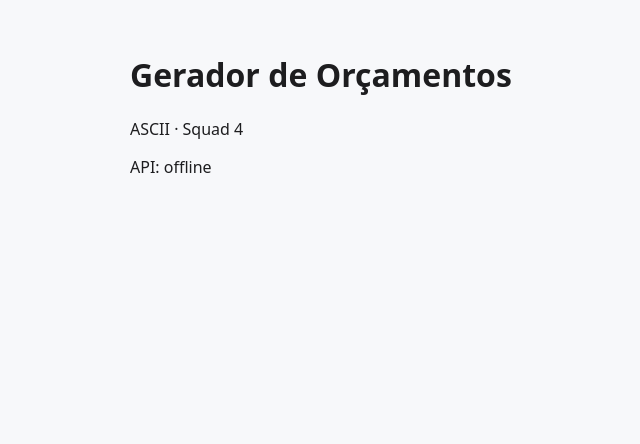
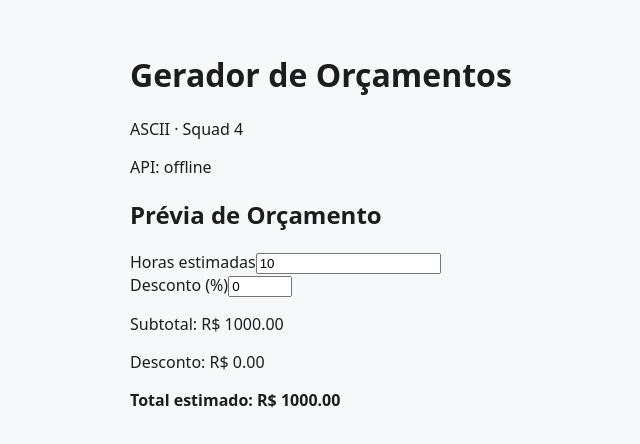
Before and after one commit to asciijr/Gerador_Orcamentos_SQUAD_4, a React (Vite) app in the folder frontend/: page / in a window 1280 px wide. Shown: the top 444 px of the page, without its empty margins (30-670 px from the left). Built offline with nearby package versions, Linux system fonts and the light colour scheme; no server answers.

Commit message:
feat(budgets): adiciona calculadora com previa de preco

```diff
--- /dev/null
+++ b/frontend/src/components/organisms/PriceCalculator/PriceCalculator.tsx
@@ -0,0 +1,67 @@
+import { useMemo, useState } from 'react';
+import Decimal from 'decimal.js';
+
+interface PricePreviewProps {
+  baseRate?: string;
+}
+
+export function PriceCalculator({ baseRate = '100.00' }: PricePreviewProps) {
+  const [hours, setHours] = useState<string>('10');
+  const [discountPercent, setDiscountPercent] = useState<string>('0');
+
+  const preview = useMemo(() => {
+    const rate = new Decimal(baseRate || '0');
+    const parsedHours = new Decimal(hours || '0');
+    const discount = new Decimal(discountPercent || '0');
+
+    const safeHours = parsedHours.isNegative() ? new Decimal(0) : parsedHours;
+    const subtotal = rate.times(safeHours);
+
+    const clampedDiscount = Decimal.max(0, Decimal.min(100, discount));
+    const discountAmount = subtotal.times(clampedDiscount).div(100);
+    const total = Decimal.max(0, subtotal.minus(discountAmount));
+
+    return {
+      subtotal: subtotal.toFixed(2),
+      discountAmount: discountAmount.toFixed(2),
+      total: total.toFixed(2),
+    };
+  }, [baseRate, hours, discountPercent]);
+
+  return (
+    <section aria-label="Calculadora com prévia de preço">
+      <h2>Prévia de Orçamento</h2>
+
+      <div>
+        <label htmlFor="calc-hours">Horas estimadas</label>
+        <input
+          id="calc-hours"
+          type="number"
+          min="0"
+          step="0.5"
+          value={hours}
+          onChange={(e) => setHours(e.target.value)}
+        />
+      </div>
+
+      <div>
+        <label htmlFor="calc-discount">Desconto (%)</label>
+        <input
+          id="calc-discount"
+          type="number"
+          min="0"
+          max="100"
+          step="1"
+          value={discountPercent}
+          onChange={(e) => setDiscountPercent(e.target.value)}
+        />
+      </div>
+
+      <div>
+        <p>Subtotal: R$ {preview.subtotal}</p>
+        <p>Desconto: R$ {preview.discountAmount}</p>
+        <strong>Total estimado: R$ {preview.total}</strong>
+      </div>
+    </section>
+  );
+}
--- /dev/null
+++ b/frontend/src/components/organisms/PriceCalculator/index.ts
@@ -0,0 +1 @@
+export { PriceCalculator } from './PriceCalculator';
--- a/frontend/src/pages/HomePage/HomePage.tsx
+++ b/frontend/src/pages/HomePage/HomePage.tsx
@@ -1,5 +1,6 @@
 import { useEffect, useState } from 'react';
 import { getHealth } from '../../services/api';
+import { PriceCalculator } from '../../components/organisms/PriceCalculator';
 
 type ApiState = 'carregando' | 'online' | 'offline';
 
@@ -24,6 +25,8 @@ export function HomePage() {
       <h1>Gerador de Orçamentos</h1>
       <p>ASCII · Squad 4</p>
       <p data-testid="api-status">API: {apiState}</p>
+
+      <PriceCalculator />
     </main>
   );
 }
```
